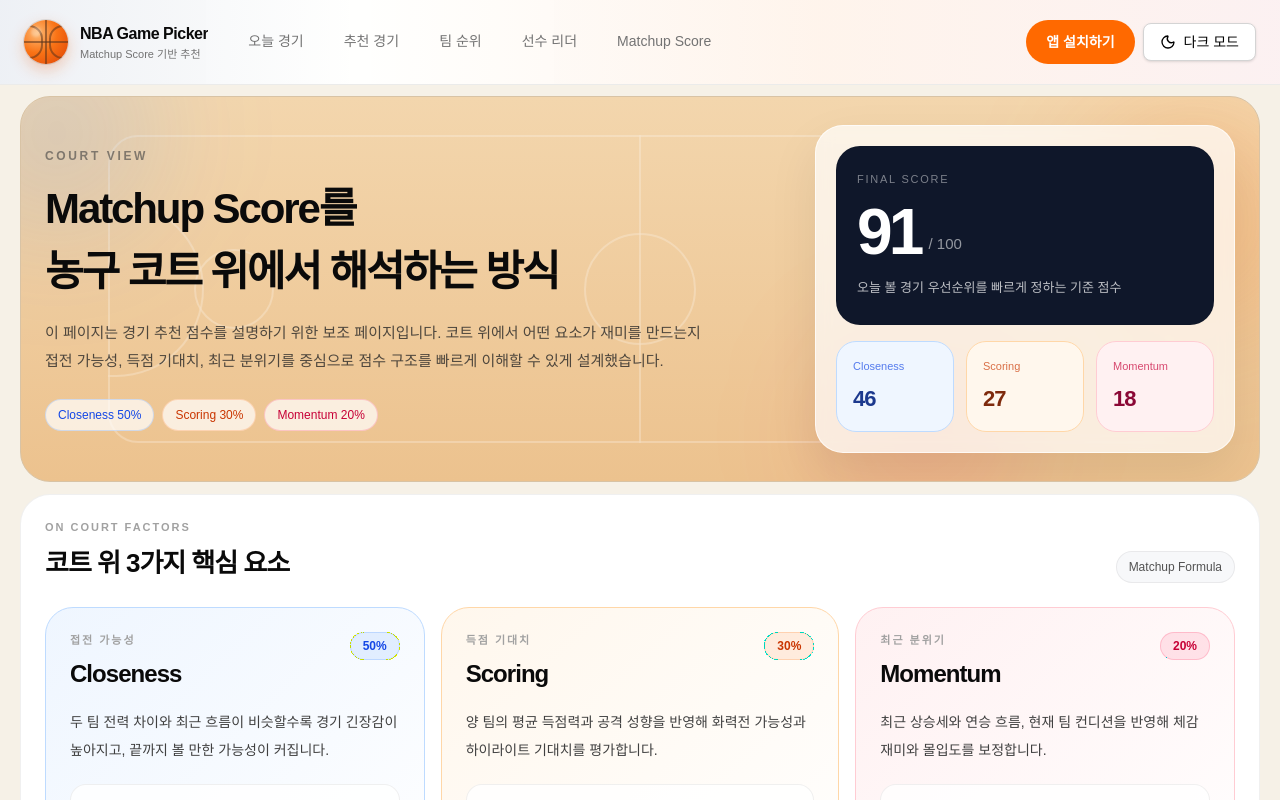
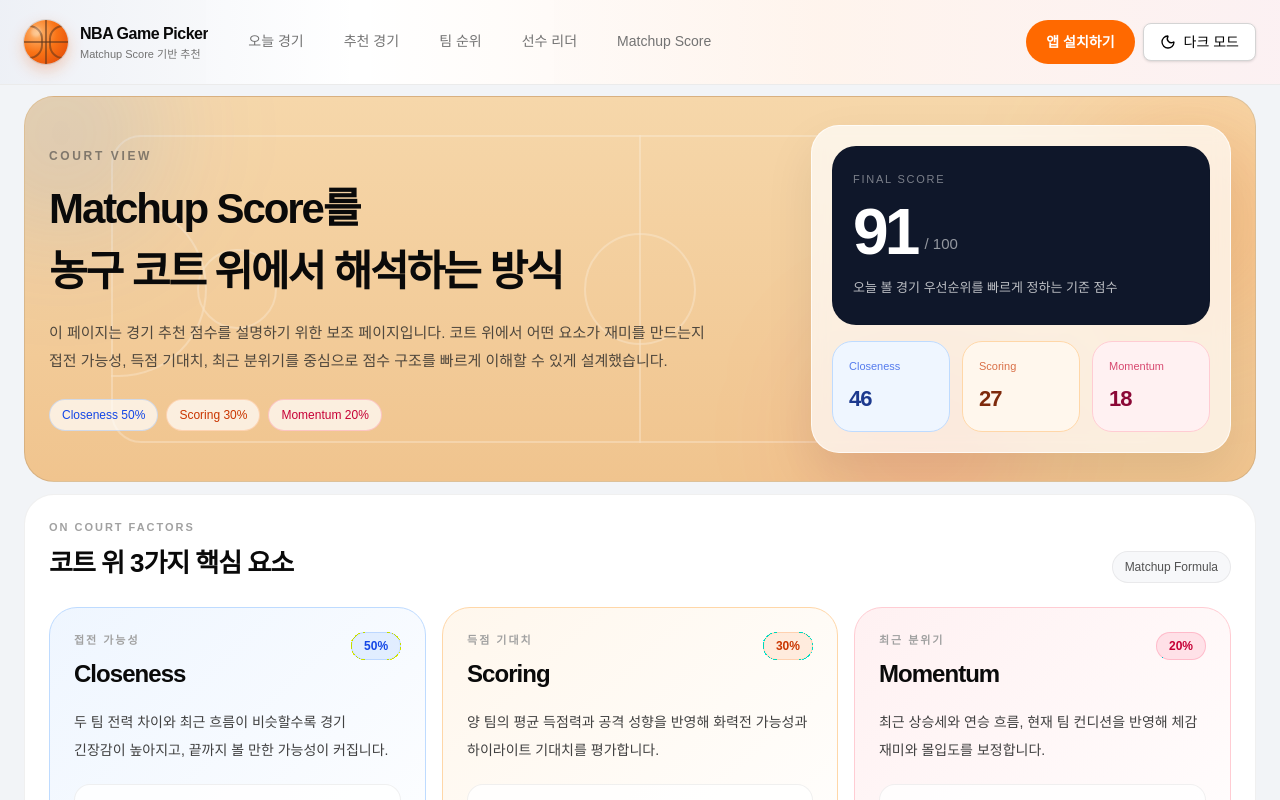
Before and after one commit to Ryuintae/nba-game-picker, a Next.js app: page /about-score in a window 1280 px wide. Shown: the top 800 px of the page. Built offline with nearby package versions, Linux system fonts and the light colour scheme.

Commit message:
about-score 페이지 배경 레이아웃 개선

```diff
--- a/src/app/about-score/page.tsx
+++ b/src/app/about-score/page.tsx
@@ -63,11 +63,11 @@ const totalScore = sampleBreakdown.reduce((sum, item) => sum + item.score, 0);
 
 export default function AboutScorePage() {
     return (
-        <main className="relative min-h-screen overflow-x-hidden bg-[#f6f1e7] text-neutral-950 [line-break:strict] [overflow-wrap:break-word] [text-wrap:pretty] [word-break:keep-all] dark:bg-[#0b0f17] dark:text-white">
+        <main className="relative min-h-screen overflow-x-hidden bg-[#f2f4f7] text-neutral-950 [line-break:strict] [overflow-wrap:break-word] [text-wrap:pretty] [word-break:keep-all] dark:bg-[#080b12] dark:text-white">
             <HomeHeader />
 
-            <div className="mx-auto w-full max-w-[1360px] px-3 pb-8 pt-[128px] sm:px-4 lg:px-5 lg:pt-[96px]">
-                <section className="relative mb-3 overflow-hidden rounded-[30px] border border-[#d8c3a5] bg-[linear-gradient(180deg,#f3d6ad_0%,#ecc28e_100%)] dark:border-white/10 dark:bg-[linear-gradient(180deg,#14213d_0%,#0b1220_100%)]">
+            <div className="relative w-full px-3 pb-8 pt-[128px] sm:px-4 lg:px-6 lg:pt-[96px]">
+                <section className="relative mb-3 overflow-hidden rounded-[30px] border border-black/10 bg-[linear-gradient(180deg,#f6d7aa_0%,#f0c48e_100%)] dark:border-white/10 dark:bg-[linear-gradient(180deg,#14213d_0%,#0b1220_100%)]">
                     <div className="absolute inset-0 opacity-40 dark:opacity-20">
                         <div className="absolute inset-x-[7%] top-[10%] bottom-[10%] rounded-[30px] border-2 border-white/60 dark:border-white/25" />
                         <div className="absolute left-1/2 top-[10%] bottom-[10%] w-[2px] -translate-x-1/2 bg-white/60 dark:bg-white/25" />
```
